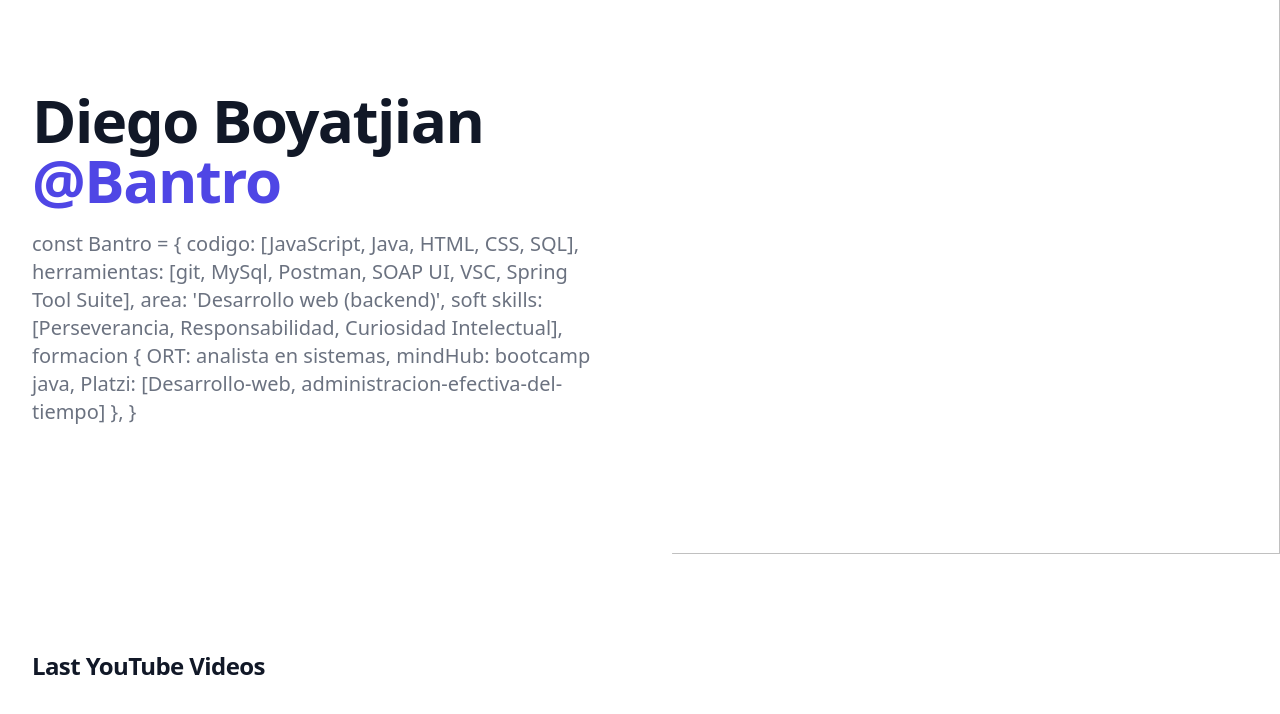
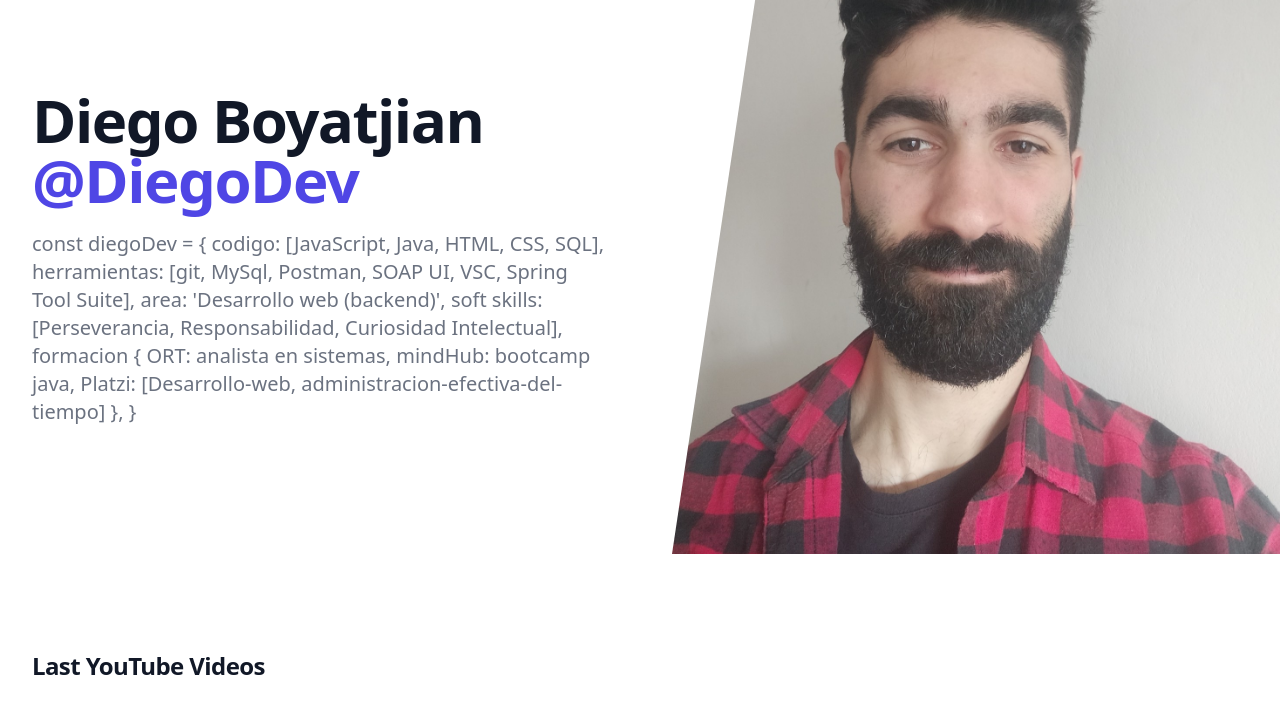
Before and after one commit to DiegoBoya/landing, a plain HTML site: page index.html in a window 1280 px wide. Shown: the part 86-800 px from the top of the page. Drawn offline with nearby package versions, Linux system fonts and the light colour scheme; no server answers.

Commit message:
correccion foto landing y cambio bantro por diegoDev

```diff
--- a/index.html
+++ b/index.html
@@ -4,6 +4,7 @@
 <head>
   <meta charset="UTF-8">
   <meta name="viewport" content="width=device-width, initial-scale=1.0">
+  <title> DiegoDev </title>
   <script src="https://cdn.tailwindcss.com"></script>
   <script defer src="./assets/main.js"></script>
 </head>
@@ -40,11 +41,11 @@
           <div class="sm:text-center lg:text-left">
             <h1 class="text-4xl tracking-tight font-extrabold text-gray-900 sm:text-5xl md:text-6xl">
               <span class="block xl:inline">Diego Boyatjian</span>
-              <span class="block text-indigo-600 xl:inline">@Bantro</span>
+              <span class="block text-indigo-600 xl:inline">@DiegoDev</span>
             </h1>
             <p
               class="mt-3 text-base text-gray-500 sm:mt-5 sm:text-lg sm:max-w-xl sm:mx-auto md:mt-5 md:text-xl lg:mx-0">
-              const Bantro = {
+              const diegoDev = {
                 codigo: [JavaScript, Java, HTML, CSS, SQL],
                 herramientas: [git, MySql, Postman, SOAP UI, VSC, Spring Tool Suite],
                 area: 'Desarrollo web (backend)',
@@ -63,7 +64,7 @@
     <!-- foto de fondo -->
     <div class="lg:absolute lg:inset-y-0 lg:right-0 lg:w-1/2">
       <img class="h-56 w-full object-cover sm:h-72 md:h-96 lg:w-full lg:h-full"
-      src="../src/assets/fotos/yo.jpg" alt="">
+      src="./assets/fotos/yo.jpg" alt="imagen-diegoDev">
     </div>
   </div>
   <div class="bg-white">
```
